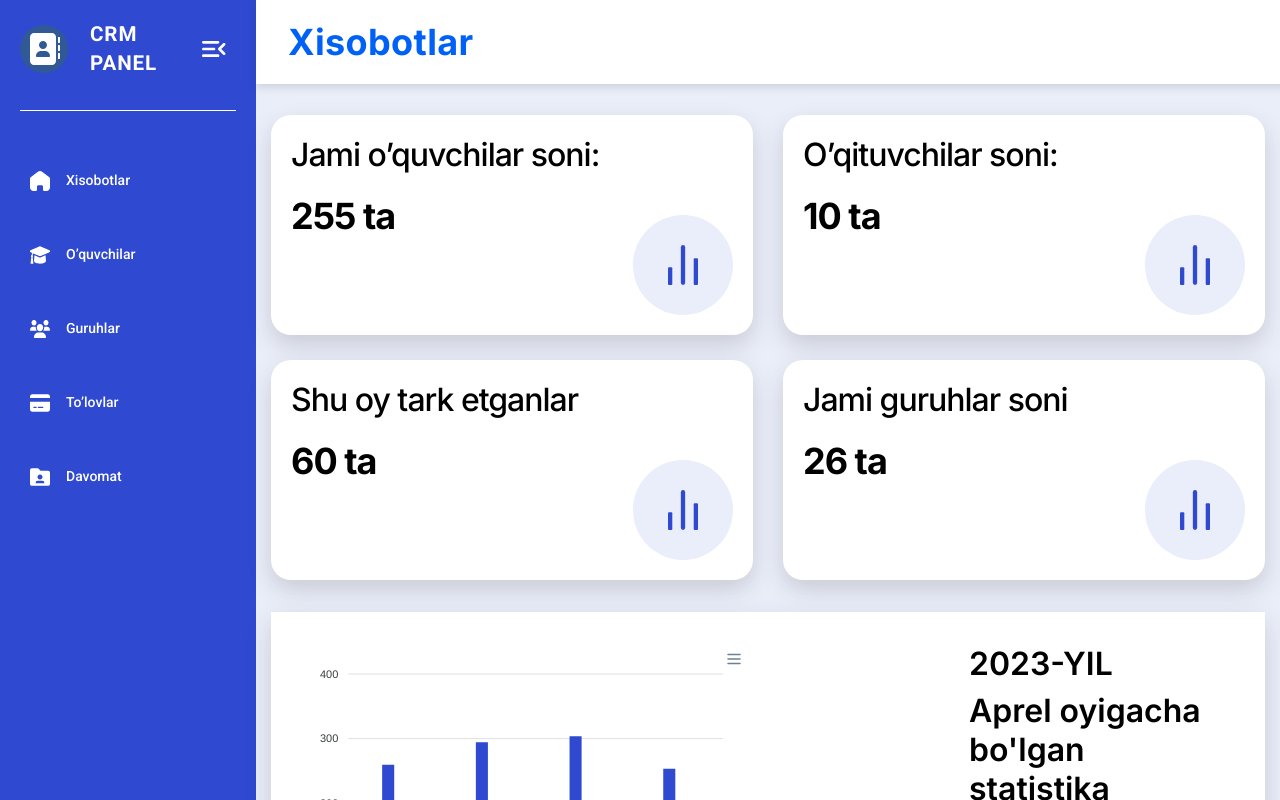
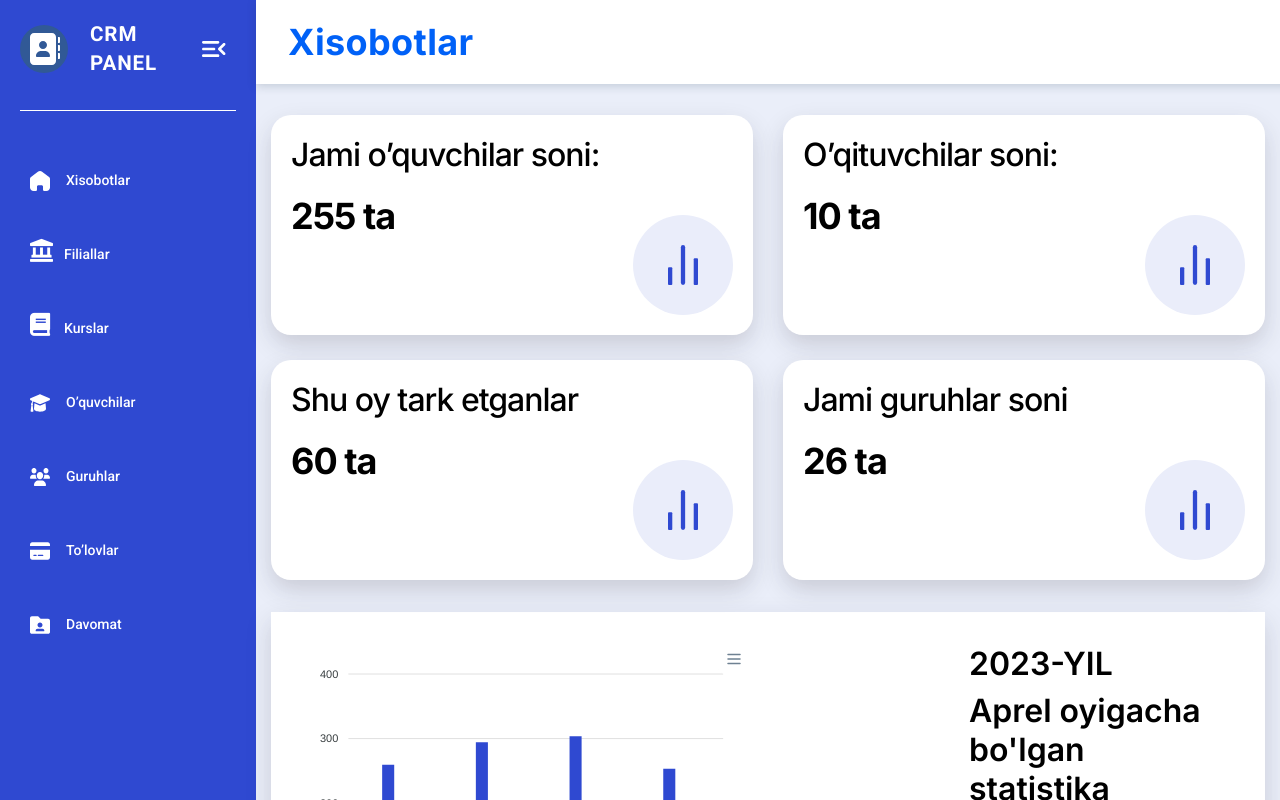
Before and after one commit to MuhammadqodirMuminov/CRM-Panel, a React (Vite) app: page / in a window 1280 px wide. Shown: the top 800 px of the page. Built offline with nearby package versions, Linux system fonts and the light colour scheme.

Commit message:
update navigation

```diff
--- a/src/components/aside/aside.jsx
+++ b/src/components/aside/aside.jsx
@@ -42,13 +42,39 @@ const Aside = () => {
 								</NavLink>
 							</li>
 							<li className={styles.sidebar__item}>
-								<NavLink activeClassName={styles.active} className={styles.sidebar__link} to={'/students'}>
+								<NavLink activeClassName={styles.active} className={styles.sidebar__link} to={'#'}>
+									<i
+										className='fas fa-landmark'
+										style={{ width: '20px', fontSize: '23px', marginRight: '14px' }}
+									></i>
+									{menu ? '' : 'Filiallar'}
+								</NavLink>
+							</li>
+							<li className={styles.sidebar__item}>
+								<NavLink activeClassName={styles.active} className={styles.sidebar__link} to={'#'}>
+									<i
+										className='fas fa-book'
+										style={{ width: '20px', fontSize: '23px', marginRight: '14px' }}
+									></i>
+									{menu ? '' : 'Kurslar'}
+								</NavLink>
+							</li>
+							<li className={styles.sidebar__item}>
+								<NavLink
+									activeClassName={styles.active}
+									className={styles.sidebar__link}
+									to={'/students'}
+								>
 									<img src={SidebarEdu} width={20} height={20} alt='Sidebar home image' />
 									{menu ? '' : 'O’quvchilar'}
 								</NavLink>
 							</li>
 							<li className={styles.sidebar__item}>
-								<NavLink activeClassName={styles.active} className={styles.sidebar__link} to={'/groups'}>
+								<NavLink
+									activeClassName={styles.active}
+									className={styles.sidebar__link}
+									to={'/groups'}
+								>
 									<img src={SidebarUsers} width={20} height={20} alt='Sidebar home image' />
 									{menu ? '' : 'Guruhlar'}
 								</NavLink>
```
